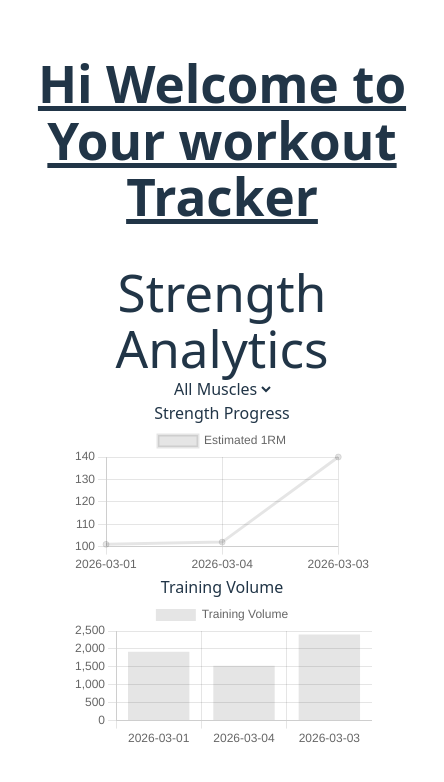
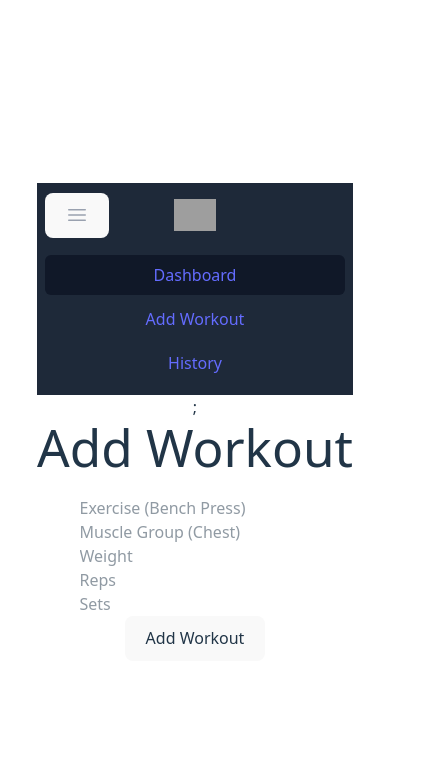
Before and after one commit to umashankar-kousha/workout-tracker, a React app: page /add-workout in a window 390 px wide. Shown: the top 782 px of the page, 444 px wide, since content can reach past the window. Built offline with nearby package versions, Linux system fonts and the light colour scheme; data requests are answered from the project's data file; grey boxes are pictures that could not be loaded; the HTML template or start-up script is replaced by a standard one.

Commit message:
add workout route implimented

```diff
--- a/db.json
+++ b/db.json
@@ -1,7 +1,7 @@
 {
   "workouts": [
     {
-      "id": 1,
+      "id": "1",
       "exercise": "Bench Press",
       "muscle": "Chest",
       "weight": 80,
@@ -10,7 +10,7 @@
       "date": "2026-03-01"
     },
     {
-      "id": 2,
+      "id": "2",
       "exercise": "Bench Press",
       "muscle": "Chest",
       "weight": 85,
@@ -19,13 +19,23 @@
       "date": "2026-03-04"
     },
     {
-      "id": 3,
+      "id": "3",
       "exercise": "Squat",
       "muscle": "Legs",
       "weight": 120,
       "reps": 5,
       "sets": 4,
       "date": "2026-03-03"
+    },
+    {
+      "id": "e796",
+      "exercise": "Lat PullDown",
+      "muscle": "Back",
+      "weight": 20,
+      "reps": 15,
+      "sets": 3,
+      "date": "2026-03-15"
     }
-  ]
+  ],
+  "$schema": "./node_modules/json-server/schema.json"
 }
--- a/package.json
+++ b/package.json
@@ -16,6 +16,7 @@
     "react": "^19.2.0",
     "react-chartjs-2": "^5.3.1",
     "react-dom": "^19.2.0",
+    "react-router-dom": "^7.13.1",
     "tailwindcss": "^4.2.1"
   },
   "devDependencies": {
--- a/src/App.jsx
+++ b/src/App.jsx
@@ -1,14 +1,19 @@
+import { BrowserRouter, Routes, Route } from "react-router-dom";
+import Dashboard from "./components/Dashboard";
+import AddWorkout from "./components/AddWorkout";
+import Navbar from "./components/Navbar";
 import "./App.css";
-import Dashboard from "./components/Dashboard";
 
 function App() {
   return (
-    <>
-      <h1 className="text-3xl font-bold underline">
-        Hi Welcome to Your workout Tracker
-      </h1>
-      <Dashboard></Dashboard>
-    </>
+    <BrowserRouter>
+      <Navbar></Navbar>
+      <Routes>
+        <Route path="/" element={<Dashboard />} />
+
+        <Route path="/add-workout" element={<AddWorkout />} />
+      </Routes>
+    </BrowserRouter>
   );
 }
 
--- /dev/null
+++ b/src/components/AddWorkout.jsx
@@ -0,0 +1,24 @@
+import WorkoutForm from "./WorkoutForm";
+import axios from "axios";
+
+const API = "http://localhost:3001/workouts";
+
+function AddWorkout() {
+  const addWorkout = async (workout) => {
+    const res = await axios.post(API, workout);
+    return res.data;
+  };
+  const handleAdd = async (workout) => {
+    await addWorkout(workout);
+    alert("Workout Added");
+  };
+
+  return (
+    <div>
+      <h1>Add Workout</h1>
+      <WorkoutForm onAdd={handleAdd} />
+    </div>
+  );
+}
+
+export default AddWorkout;
--- /dev/null
+++ b/src/components/Navbar.jsx
@@ -0,0 +1,120 @@
+import React from "react";
+import { Link } from "react-router-dom";
+
+const Navbar = () => {
+  return (
+    <div>
+      <>
+        {/* Include this script tag or install `@tailwindplus/elements` via npm: */}
+        {/*  */}
+        <nav className="relative bg-gray-800">
+          <div className="mx-auto max-w-7xl px-2 sm:px-6 lg:px-8">
+            <div className="relative flex h-16 items-center justify-between">
+              <div className="absolute inset-y-0 left-0 flex items-center sm:hidden">
+                {/* Mobile menu button*/}
+                <button
+                  type="button"
+                  command="--toggle"
+                  commandfor="mobile-menu"
+                  className="relative inline-flex items-center justify-center rounded-md p-2 text-gray-400 hover:bg-white/5 hover:text-white focus:outline-2 focus:-outline-offset-1 focus:outline-indigo-500"
+                >
+                  <span className="absolute -inset-0.5" />
+                  <span className="sr-only">Open main menu</span>
+                  <svg
+                    viewBox="0 0 24 24"
+                    fill="none"
+                    stroke="currentColor"
+                    strokeWidth="1.5"
+                    data-slot="icon"
+                    aria-hidden="true"
+                    className="size-6 in-aria-expanded:hidden"
+                  >
+                    <path
+                      d="M3.75 6.75h16.5M3.75 12h16.5m-16.5 5.25h16.5"
+                      strokeLinecap="round"
+                      strokeLinejoin="round"
+                    />
+                  </svg>
+                  <svg
+                    viewBox="0 0 24 24"
+                    fill="none"
+                    stroke="currentColor"
+                    strokeWidth="1.5"
+                    data-slot="icon"
+                    aria-hidden="true"
+                    className="size-6 not-in-aria-expanded:hidden"
+                  >
+                    <path
+                      d="M6 18 18 6M6 6l12 12"
+                      strokeLinecap="round"
+                      strokeLinejoin="round"
+                    />
+                  </svg>
+                </button>
+              </div>
+              <div className="flex flex-1 items-center justify-center sm:items-stretch sm:justify-start">
+                <div className="flex shrink-0 items-center">
+                  <img
+                    src="https://tailwindcss.com/plus-assets/img/logos/mark.svg?color=indigo&shade=500"
+                    alt="Your Company"
+                    className="h-8 w-auto"
+                  />
+                </div>
+                <div className="hidden sm:ml-6 sm:block">
+                  <div className="flex space-x-4">
+                    {/* Current: "bg-gray-900 text-white", Default: "text-gray-300 hover:bg-white/5 hover:text-white" */}
+                    <Link
+                      to="/"
+                      className="rounded-md px-3 py-2 text-sm font-medium text-gray-300 hover:bg-white/5 hover:text-white"
+                    >
+                      Dashboard
+                    </Link>
+                    <Link
+                      to="/add-workout"
+                      className="rounded-md px-3 py-2 text-sm font-medium text-gray-300 hover:bg-white/5 hover:text-white"
+                    >
+                      Add Workout
+                    </Link>
+                    <Link
+                      to="/add-workout"
+                      className="rounded-md px-3 py-2 text-sm font-medium text-gray-300 hover:bg-white/5 hover:text-white"
+                    >
+                      History
+                    </Link>
+                  </div>
+                </div>
+              </div>
+            </div>
+          </div>
+          <el-disclosure id="mobile-menu" hidden="" className="block sm:hidden">
+            <div className="space-y-1 px-2 pt-2 pb-3">
+              {/* Current: "bg-gray-900 text-white", Default: "text-gray-300 hover:bg-white/5 hover:text-white" */}
+              <a
+                href="#"
+                aria-current="page"
+                className="block rounded-md bg-gray-900 px-3 py-2 text-base font-medium text-white"
+              >
+                Dashboard
+              </a>
+              <a
+                href="#"
+                className="block rounded-md px-3 py-2 text-base font-medium text-gray-300 hover:bg-white/5 hover:text-white"
+              >
+                Add Workout
+              </a>
+              <a
+                href="#"
+                className="block rounded-md px-3 py-2 text-base font-medium text-gray-300 hover:bg-white/5 hover:text-white"
+              >
+                History
+              </a>
+            </div>
+          </el-disclosure>
+        </nav>
+      </>
+      ;
+    </div>
+  );
+};
+
+export default Navbar;
--- /dev/null
+++ b/src/components/WorkoutForm.jsx
@@ -0,0 +1,103 @@
+import { useState } from "react";
+
+function WorkoutForm({ onAdd }) {
+
+  const [form,setForm] = useState({
+    exercise:"",
+    muscle:"",
+    weight:"",
+    reps:"",
+    sets:""
+  });
+
+  const handleChange = (e)=>{
+    setForm({
+      ...form,
+      [e.target.name]: e.target.value
+    });
+  };
+
+  const handleSubmit = (e)=>{
+    e.preventDefault();
+
+    const workout = {
+      ...form,
+      weight:Number(form.weight),
+      reps:Number(form.reps),
+      sets:Number(form.sets),
+      date:new Date().toISOString().slice(0,10)
+    };
+
+    onAdd(workout);
+
+    setForm({
+      exercise:"",
+      muscle:"",
+      weight:"",
+      reps:"",
+      sets:""
+    });
+  };
+
+  return (
+
+    <form onSubmit={handleSubmit} style={{marginTop:"20px"}}>
+
+      <div>
+        <input
+          name="exercise"
+          placeholder="Exercise (Bench Press)"
+          value={form.exercise}
+          onChange={handleChange}
+        />
+      </div>
+
+      <div>
+        <input
+          name="muscle"
+          placeholder="Muscle Group (Chest)"
+          value={form.muscle}
+          onChange={handleChange}
+        />
+      </div>
+
+      <div>
+        <input
+          type="number"
+          name="weight"
+          placeholder="Weight"
+          value={form.weight}
+          onChange={handleChange}
+        />
+      </div>
+
+      <div>
+        <input
+          type="number"
+          name="reps"
+          placeholder="Reps"
+          value={form.reps}
+          onChange={handleChange}
+        />
+      </div>
+
+      <div>
+        <input
+          type="number"
+          name="sets"
+          placeholder="Sets"
+          value={form.sets}
+          onChange={handleChange}
+        />
+      </div>
+
+      <button type="submit">
+        Add Workout
+      </button>
+
+    </form>
+
+  );
+}
+
+export default WorkoutForm;
```
Also changed, not shown: 1 other file (tests, documents, lock files or other folders).
